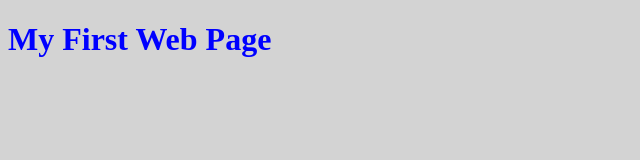
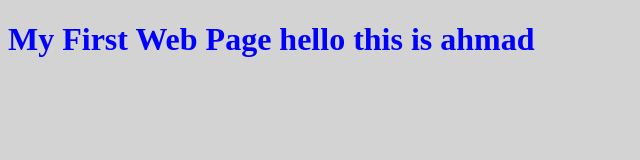
Before and after one commit to mohamadsibaie/myproject, a plain HTML site: page index.html in a window 1280 px wide. Shown: the whole page, without its empty margins (0-640 px from the left). Drawn offline with Linux system fonts and the light colour scheme.

Commit message:
change h1

```diff
--- a/index.html
+++ b/index.html
@@ -7,7 +7,9 @@
     <link rel="stylesheet" href="style.css">
 </head>
 <body>
-    <h1>My First Web Page</h1>
+    <h1>My First Web Page
+        hello this is ahmad
+    </h1>
 
     <script src="app.js"></script>
 </body>
```
